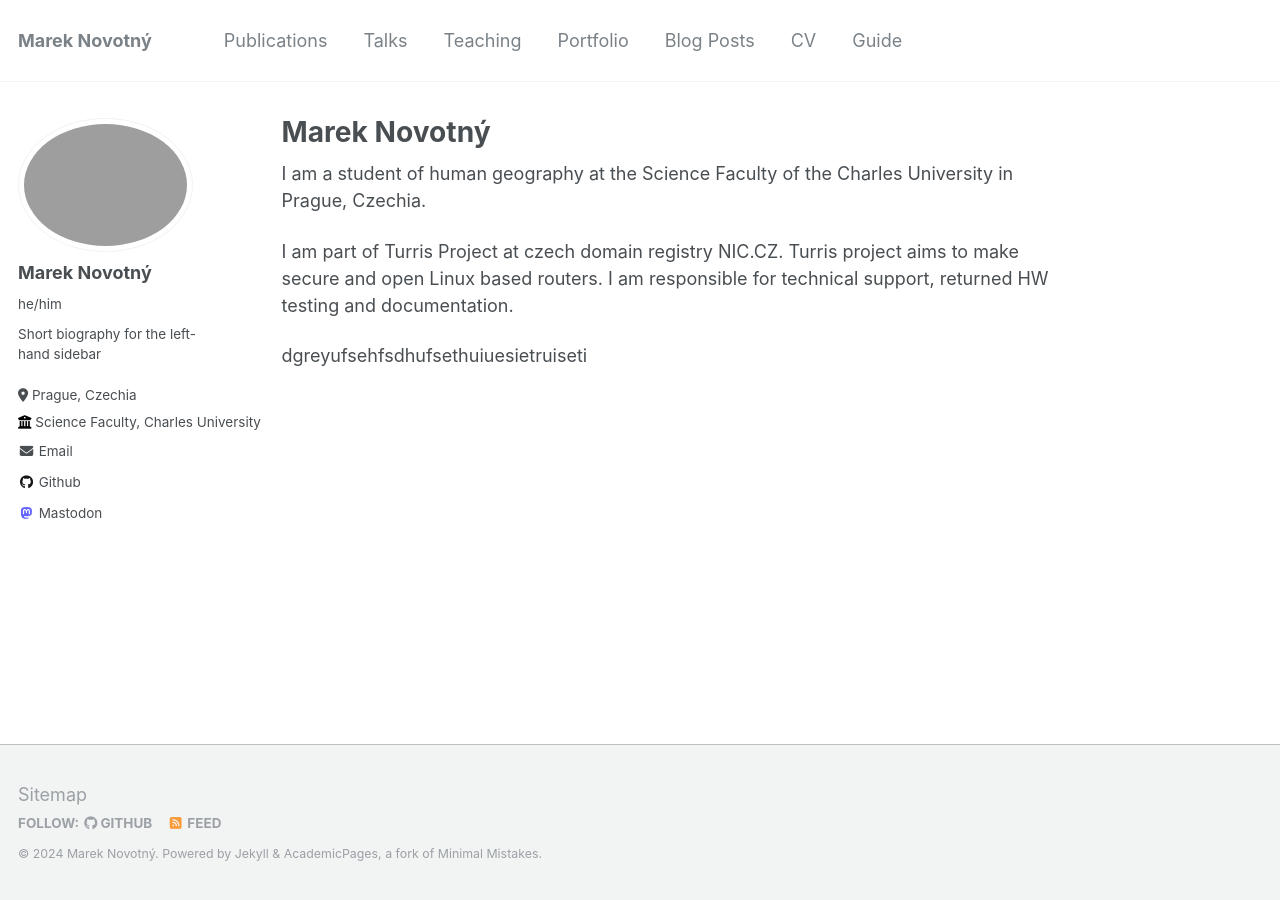
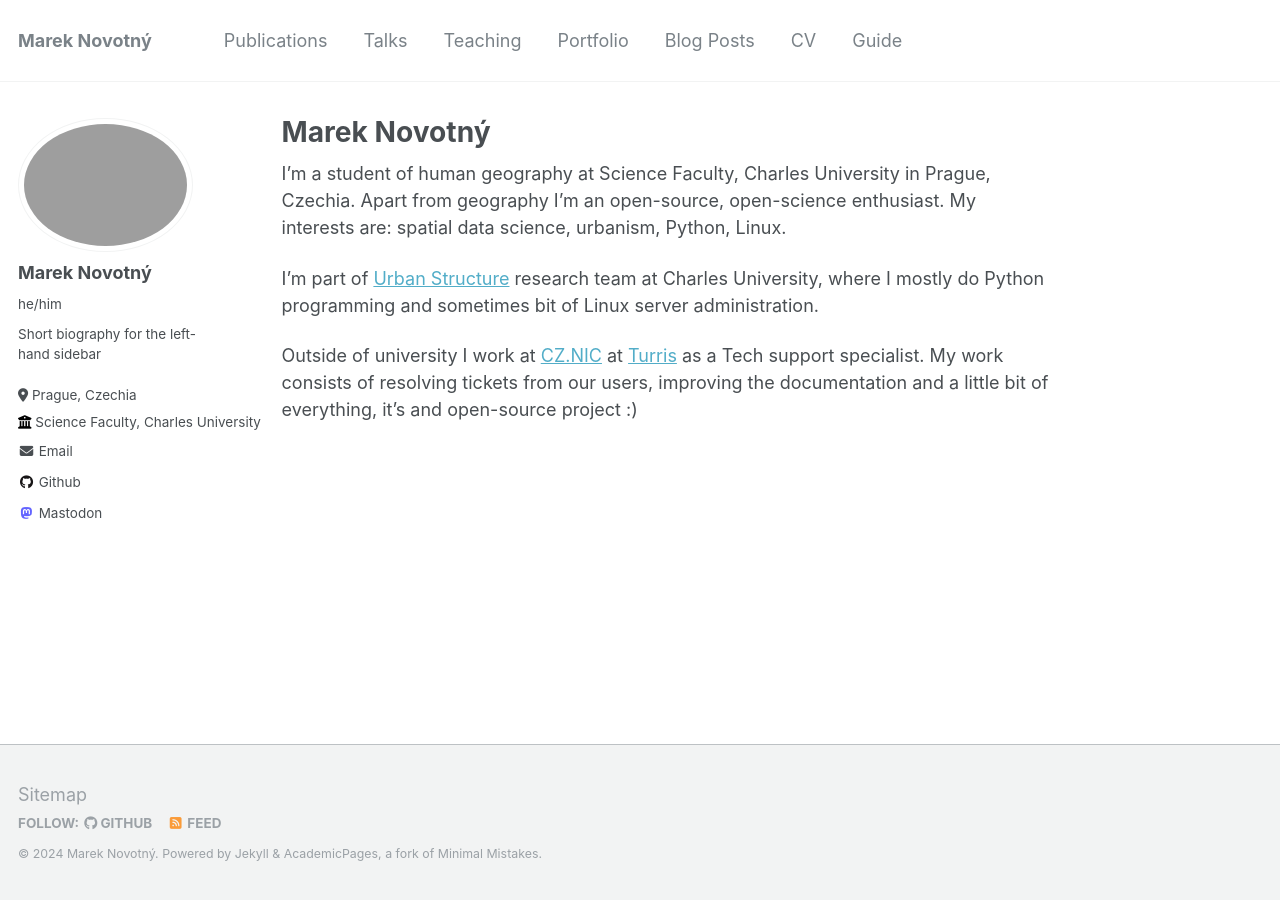
Before and after one commit to novotny-marek/novotny-marek.github.io, a Jekyll site: the page built from _pages/about.md, in a window 1280 px wide. Built offline with Jekyll 4.4.1, drawn with Linux system fonts in a browser that asks for light colours.

Commit message:
_pages.md: Improve about page

```diff
--- a/_pages/about.md
+++ b/_pages/about.md
@@ -7,11 +7,15 @@ redirect_from:
   - /about.html
 ---
 
-I am a student of human geography at the Science Faculty of the Charles
-University in Prague, Czechia.
+I'm a student of human geography at Science Faculty, Charles University in
+Prague, Czechia. Apart from geography I'm an open-source, open-science
+enthusiast. My interests are: spatial data science, urbanism, Python, Linux.
 
-I am part of Turris Project at czech domain registry NIC.CZ. Turris project
-aims to make secure and open Linux based routers. I am responsible for
-technical support, returned HW testing and documentation.
+I'm part of [Urban Structure](https://uscuni.github.io) research team at
+Charles University, where I mostly do Python programming and sometimes bit of
+Linux server administration.
 
-dgreyufsehfsdhufsethuiuesietruiseti
+Outside of university I work at [CZ.NIC](https://nic.cz) at
+[Turris](https://turris.cz) as a Tech support specialist. My work consists of
+resolving tickets from our users, improving the documentation and a little bit
+of everything, it's and open-source project :)
```
